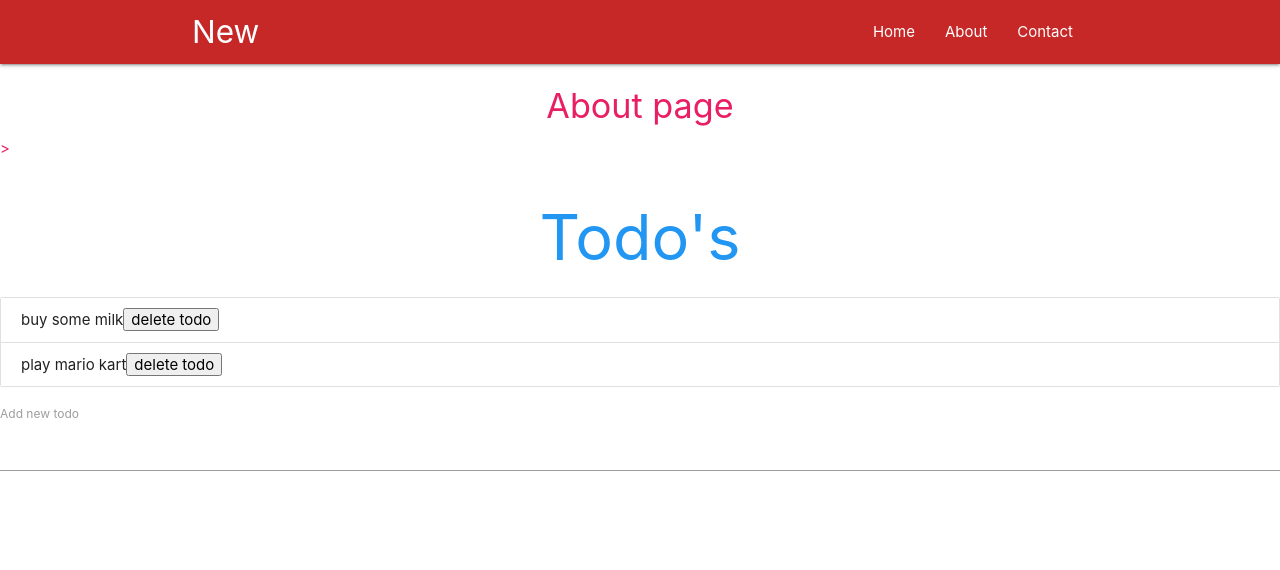
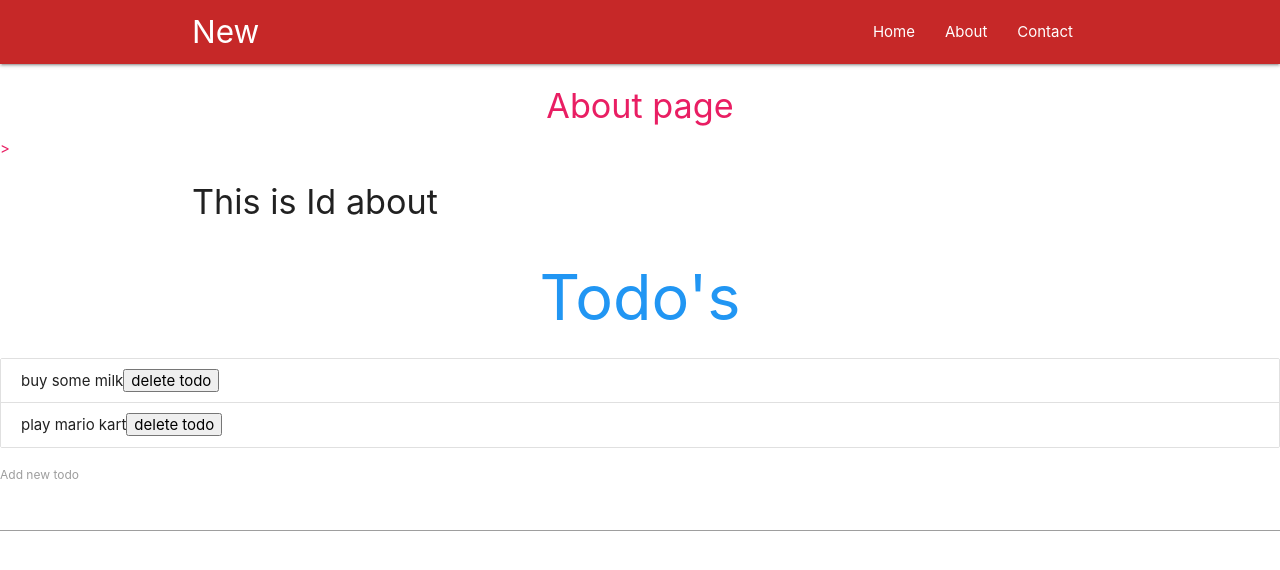
Before and after one commit to LinLiuLY/react-redux-demo, a React (Create React App) app: page /about in a window 1280 px wide. Shown: the top 570 px of the page. Built offline with nearby package versions, Linux system fonts and the light colour scheme.

Commit message:
Route Parameters.

```diff
--- a/src/App.js
+++ b/src/App.js
@@ -6,6 +6,7 @@ import { BrowserRouter, Route } from 'react-router-dom';
 import Home from './components/Home';
 import Contact from './components/Contact';
 import About from './components/About';
+import Post from './components/Post';
 
 class App extends Component {
   state = {
@@ -41,6 +42,7 @@ class App extends Component {
           <Route exact path="/" component={Home} />
           <Route path="/about" component={About} />
           <Route path="/contact" component={Contact} />
+          <Route path="/:post_id" component={Post} />
 
           <h1 className="center blue-text">Todo's</h1>
           <Todos todos={this.state.todos} deleteTodo={this.deleteTodo} />
--- /dev/null
+++ b/src/components/Post.js
@@ -0,0 +1,26 @@
+import React, { Component } from 'react';
+
+class Post extends Component {
+  state = {
+    id: null
+  };
+
+  componentDidMount() {
+    console.log(this.props);
+    let id = this.props.match.params.post_id;
+    this.setState({
+      id: id
+    });
+  }
+
+  render() {
+    const { id } = this.state;
+    return (
+      <div className="container">
+        <h4>This is Id {id}</h4>
+      </div>
+    );
+  }
+}
+
+export default Post;
```
